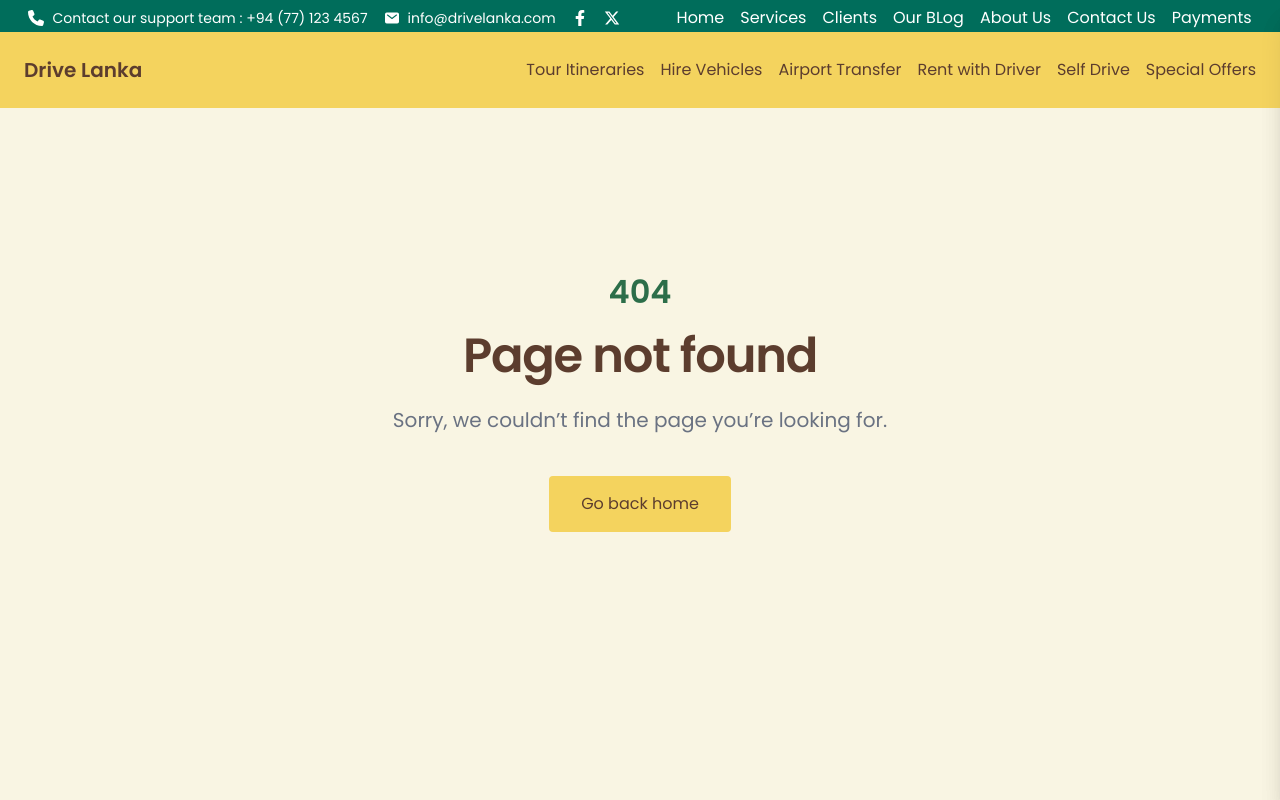
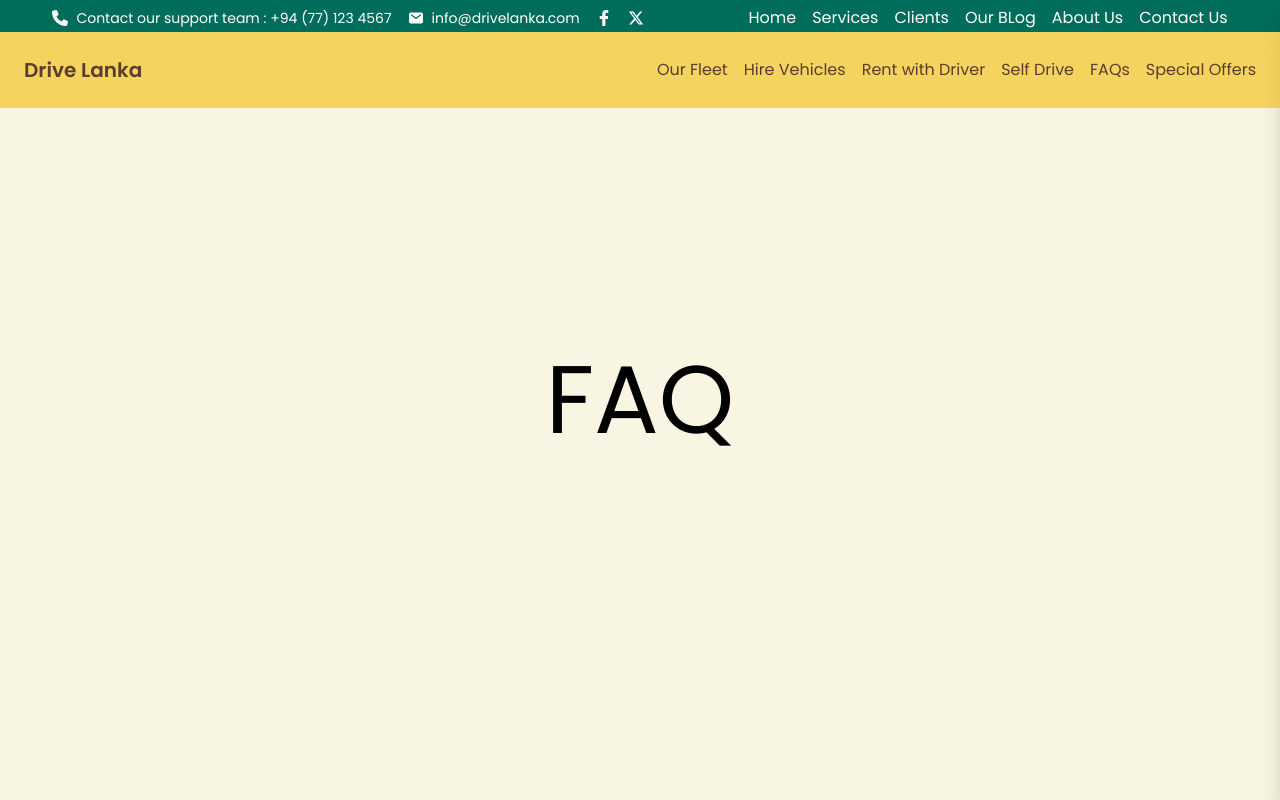
Before and after one commit to Eran2001/tourism-sri-lanka, a React (Vite) app: page /faqs in a window 1280 px wide. Shown: the top 800 px of the page. Built offline with nearby package versions, Linux system fonts and the light colour scheme.

Commit message:
some_route_changes_again

```diff
--- a/src/components/shared/NavBar.jsx
+++ b/src/components/shared/NavBar.jsx
@@ -54,7 +54,7 @@ const NavBar = () => {
           <Link to="/blogs">Our BLog</Link>
           <Link to="/about">About Us</Link>
           <Link to="/contact">Contact Us</Link>
-          <Link to="/payments">Payments</Link>
+          {/* <Link to="/payments">Payments</Link> */}
         </div>
 
         {/* Mobile Hamburger Icon */}
@@ -76,20 +76,20 @@ const NavBar = () => {
             <Link to="/" onClick={() => setIsDrawerOpen(false)}>
               Home
             </Link>
+            <Link to="/services" onClick={() => setIsDrawerOpen(false)}>
+              Services
+            </Link>
             <Link to="/clients" onClick={() => setIsDrawerOpen(false)}>
               Clients
             </Link>
-            <Link to="/payments" onClick={() => setIsDrawerOpen(false)}>
-              Payments
-            </Link>
-            <Link to="/contact" onClick={() => setIsDrawerOpen(false)}>
-              Contact Us
+            <Link to="/blogs" onClick={() => setIsDrawerOpen(false)}>
+              Our Blog
             </Link>
             <Link to="/about" onClick={() => setIsDrawerOpen(false)}>
               About Us
             </Link>
-            <Link to="/services" onClick={() => setIsDrawerOpen(false)}>
-              Services
+            <Link to="/contact" onClick={() => setIsDrawerOpen(false)}>
+              Contact Us
             </Link>
           </div>
         </Drawer>
--- a/src/components/shared/SecondaryNavBar.jsx
+++ b/src/components/shared/SecondaryNavBar.jsx
@@ -15,20 +15,21 @@ const SecondaryNavBar = () => {
 
         {/* Desktop Links */}
         <ul className="flex max-xl:hidden gap-4">
-          <Link to="tour-itineraries" className="text-[#5c3d2e]">
-            Tour Itineraries
+          <Link to="fleet" className="text-[#5c3d2e]">
+            Our Fleet
           </Link>
           <Link to="hire-vehicles" className="text-[#5c3d2e]">
             Hire Vehicles
           </Link>
-          <Link to="airport-transfer" className="text-[#5c3d2e]">
-            Airport Transfer
-          </Link>
+
           <Link to="with-driver" className="text-[#5c3d2e]">
             Rent with Driver
           </Link>
           <Link to="self-drive" className="text-[#5c3d2e]">
             Self Drive
+          </Link>
+          <Link to="faqs" className="text-[#5c3d2e]">
+            FAQs
           </Link>
           <Link to="special-offers" className="text-[#5c3d2e]">
             Special Offers
@@ -60,6 +61,13 @@ const SecondaryNavBar = () => {
             Home
           </Link>
           <Link
+            to="/services"
+            className="border-b pb-2"
+            onClick={() => setIsDrawerOpen(false)}
+          >
+            Services
+          </Link>
+          <Link
             to="/clients"
             className="border-b pb-2"
             onClick={() => setIsDrawerOpen(false)}
@@ -67,18 +75,11 @@ const SecondaryNavBar = () => {
             Clients
           </Link>
           <Link
-            to="/payments"
+            to="/blogs"
             className="border-b pb-2"
             onClick={() => setIsDrawerOpen(false)}
           >
-            Payments
-          </Link>
-          <Link
-            to="/contact"
-            className="border-b pb-2"
-            onClick={() => setIsDrawerOpen(false)}
-          >
-            Contact Us
+            Our Blog
           </Link>
           <Link
             to="/about"
@@ -88,18 +89,19 @@ const SecondaryNavBar = () => {
             About Us
           </Link>
           <Link
-            to="/services"
+            to="/contact"
             className="border-b pb-2"
             onClick={() => setIsDrawerOpen(false)}
           >
-            Services
+            Contact Us
           </Link>
+
           <Link
-            to="tour-itineraries"
+            to="fleet"
             className="border-b pb-2"
             onClick={() => setIsDrawerOpen(false)}
           >
-            Tour Itineraries
+            Our Fleet
           </Link>
           <Link
             to="hire-vehicles"
@@ -109,32 +111,32 @@ const SecondaryNavBar = () => {
             Hire Vehicles
           </Link>
           <Link
-            to="day-tours"
+            to="with-driver"
             className="border-b pb-2"
             onClick={() => setIsDrawerOpen(false)}
           >
-            Day Tours
+            Rent with Driver
           </Link>
           <Link
-            to="best-things-to-do-in-sri-lanka"
+            to="self-drive"
             className="border-b pb-2"
             onClick={() => setIsDrawerOpen(false)}
           >
-            Best things to do in Sri Lanka
+            Self Drive
           </Link>
           <Link
-            to="attractions"
+            to="faqs"
             className="border-b pb-2"
             onClick={() => setIsDrawerOpen(false)}
           >
-            Attractions
+            FAQs
           </Link>
           <Link
-            to="recommended-stays"
+            to="special-offers"
             className="border-b pb-2"
             onClick={() => setIsDrawerOpen(false)}
           >
-            Recommended Stays
+            Special Offers
           </Link>
         </div>
       </Drawer>
--- a/src/pages/AirportTransfer/AirportTransfer.jsx
+++ b/src/pages/FAQ/FAQ.jsx
@@ -1,11 +1,11 @@
 import React from "react";
 
-const AirportTransfer = () => {
+const FAQ = () => {
   return (
     <div className="h-screen flex justify-center items-center text-8xl">
-      Airport Transfer
+      FAQ
     </div>
   );
 };
 
-export default AirportTransfer;
+export default FAQ;
--- a/src/pages/Tour-Init/TourInit.jsx
+++ b/src/pages/OurFleet/OurFleet.jsx
@@ -1,11 +1,11 @@
 import React from "react";
 
-const TourInit = () => {
+const OurFleet = () => {
   return (
     <div className="h-screen flex justify-center items-center text-8xl">
-      TourInit
+      Our Fleet
     </div>
   );
 };
 
-export default TourInit;
+export default OurFleet;
--- a/src/routes/index.jsx
+++ b/src/routes/index.jsx
@@ -14,11 +14,9 @@ const Clients = lazy(() => import("@/pages/CLients/CLients"));
 const Payments = lazy(() => import("@/pages/Payments/Payments"));
 const Blogs = lazy(() => import("@/pages/Blogs/Blogs"));
 const Services = lazy(() => import("@/pages/Services/Services"));
-const TourInit = lazy(() => import("@/pages/Tour-Init/TourInit"));
+const OurFleet = lazy(() => import("@/pages/OurFleet/OurFleet"));
 const HireVehicles = lazy(() => import("@/pages/Hire-Vehicles/HireVehicles"));
-const AirportTransfer = lazy(() =>
-  import("@/pages/AirportTransfer/AirportTransfer")
-);
+const FAQ = lazy(() => import("@/pages/FAQ/FAQ"));
 const RentWithDriver = lazy(() =>
   import("@/pages/RentWithDriver/RentWithDriver")
 );
@@ -39,9 +37,9 @@ export const router = createBrowserRouter([
       { path: "contact", element: <Contact /> },
       { path: "about", element: <About /> },
       { path: "services", element: <Services /> },
-      { path: "tour-itineraries", element: <TourInit /> },
+      { path: "fleet", element: <OurFleet /> },
       { path: "hire-vehicles", element: <HireVehicles /> },
-      { path: "airport-transfer", element: <AirportTransfer /> },
+      { path: "faqs", element: <FAQ /> },
       { path: "with-driver", element: <RentWithDriver /> },
       { path: "self-drive", element: <SelfDrive /> },
       { path: "special-offers", element: <SpecialOffers /> },
```
